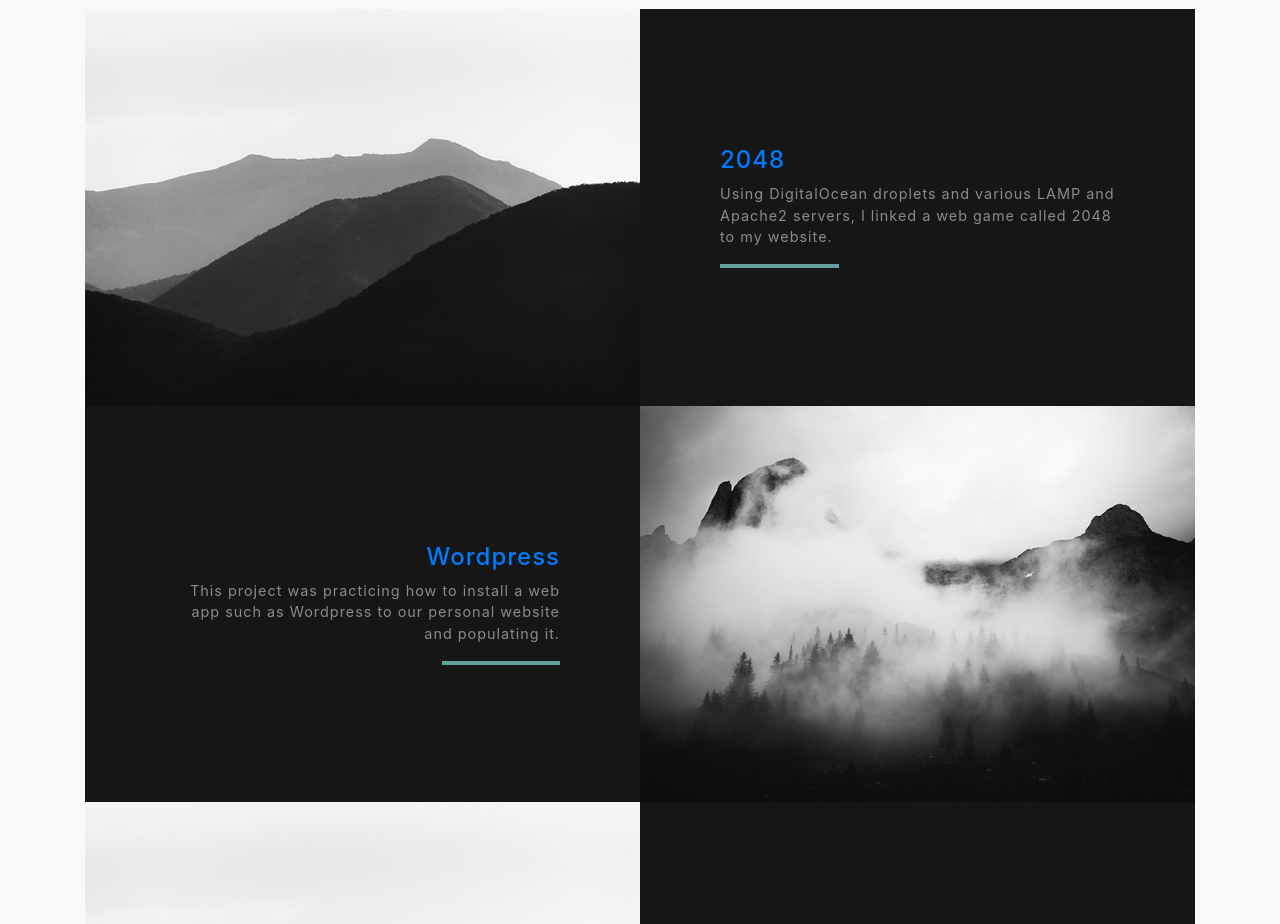
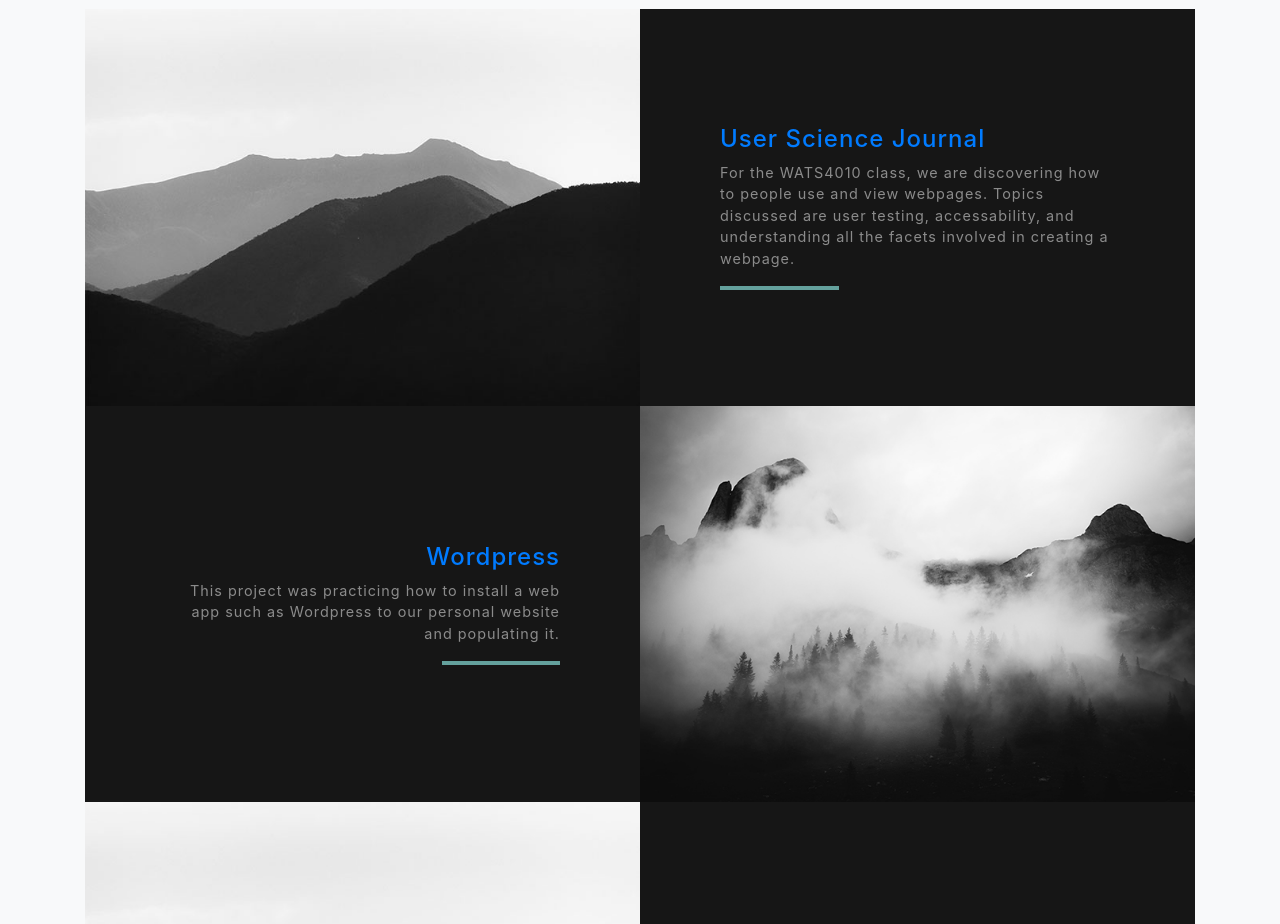
Before and after one commit to Cushnie/cushnie.github.io, a website with bundled scripts: page index.html in a window 1280 px wide. Shown: the part 1860-2784 px from the top of the page. Built offline with nearby package versions, Linux system fonts and the light colour scheme.

Commit message:
update index.html

```diff
--- a/index.html
+++ b/index.html
@@ -111,9 +111,8 @@
                     <div class="bg-black text-center h-100 project">
                         <div class="d-flex h-100">
                             <div class="project-text w-100 my-auto text-center text-lg-left">
-                                <h4 class="text-white"><a href="http://2048.colleencushnie.com/" target="_blank">2048</a></h4>
-                                <p class="mb-0 text-white-50">Using DigitalOcean droplets and various LAMP and Apache2
-                                    servers, I linked a web game called 2048 to my website.</p>
+                                <h4 class="text-white"><a href="http://www.colleencushnie.com/user.science/" target="_blank">User Science Journal</a></h4>
+                                <p class="mb-0 text-white-50">For the WATS4010 class, we are discovering how to people use and view webpages. Topics discussed are user testing, accessability, and understanding all the facets involved in creating a webpage.</p>
                                 <hr class="d-none d-lg-block mb-0 ml-0">
                             </div>
                         </div>
```
